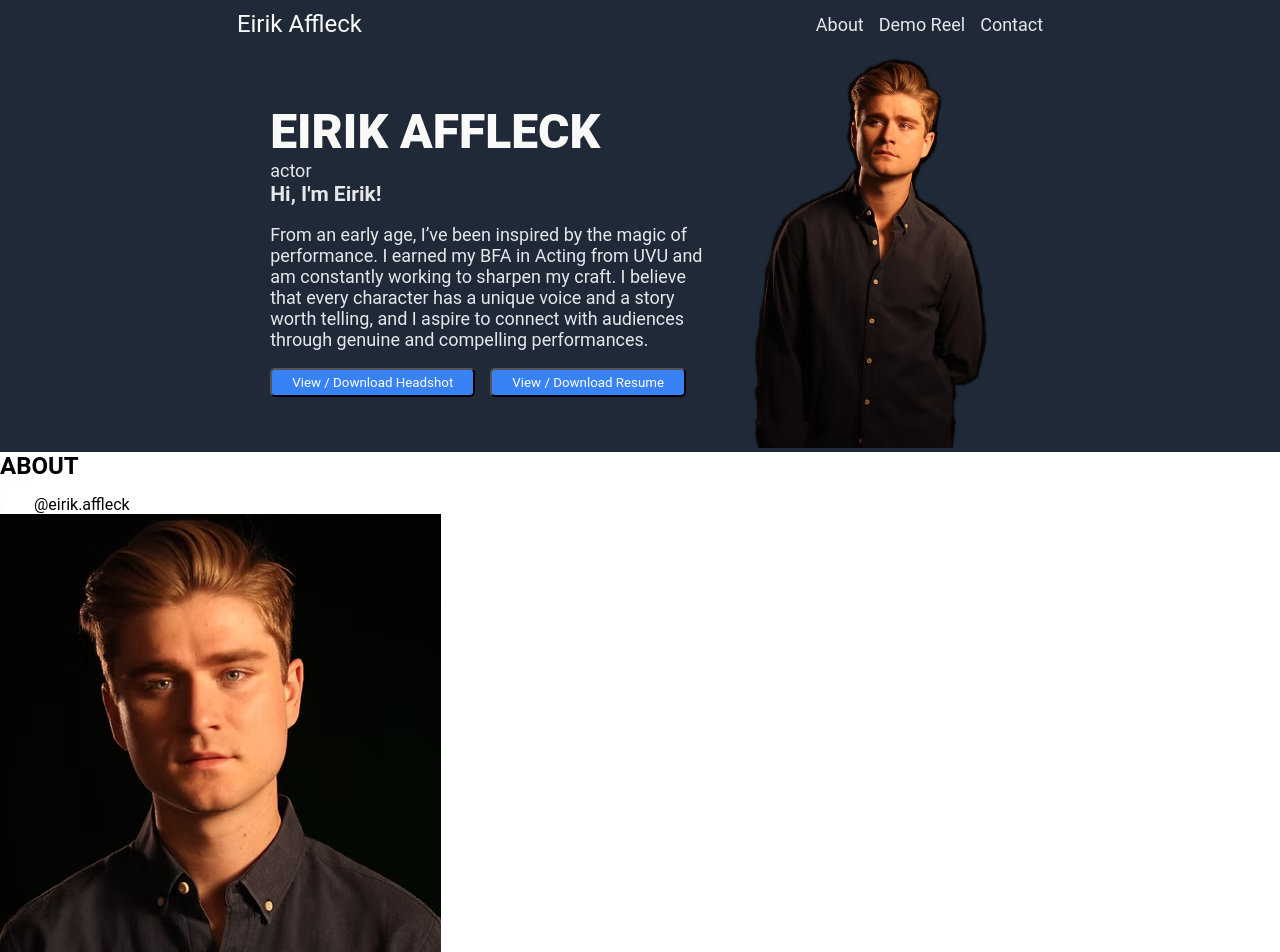
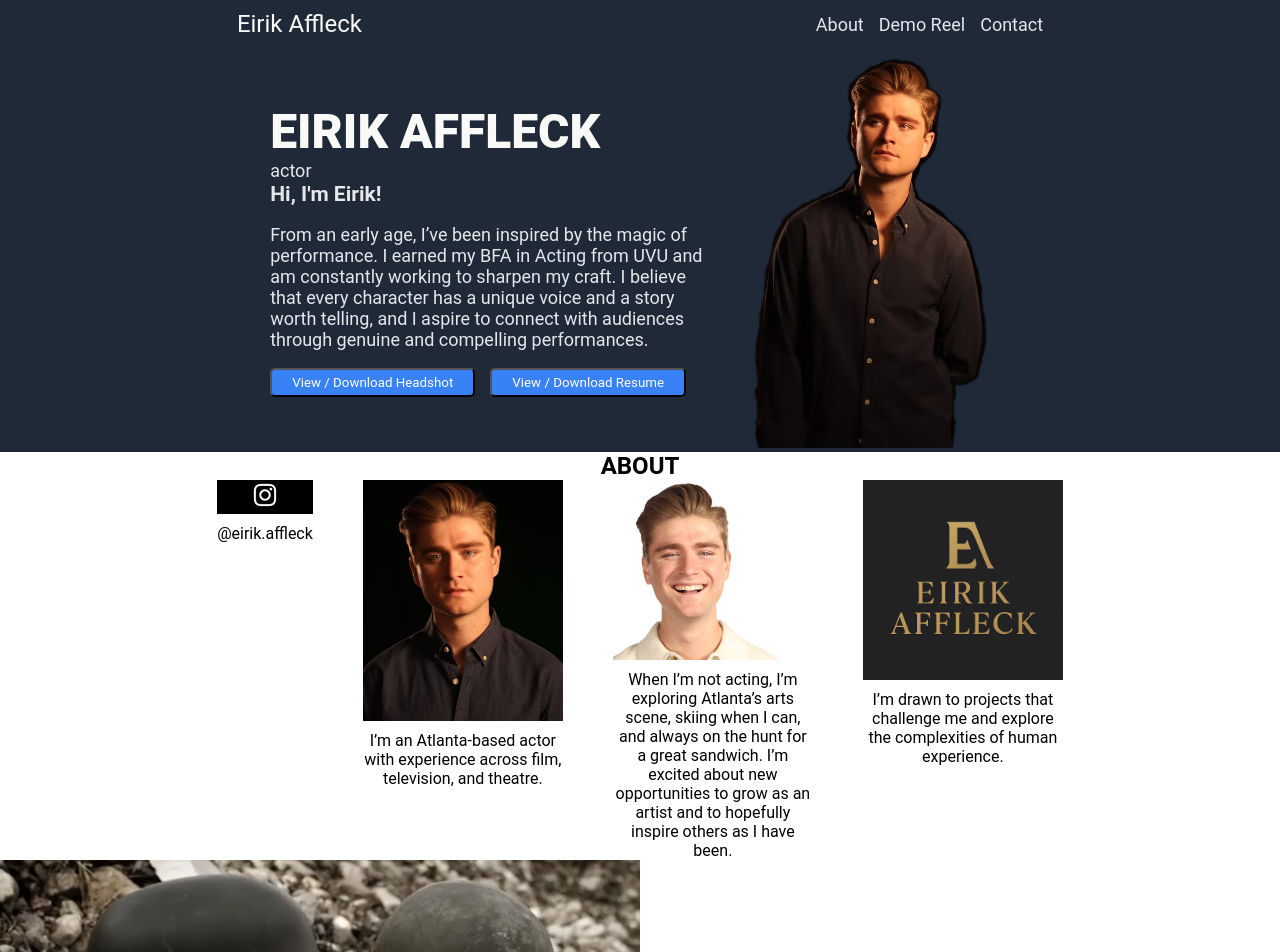
Before and after one commit to Happyest1000000/landing-page, a plain HTML site: page landing.html in a window 1280 px wide. Shown: the top 952 px of the page. Drawn offline with Linux system fonts and the light colour scheme.

Commit message:
Add flexbox properties to #about
Full-design.png includes a flexbox-centric layout for its title, boxes
and subtexts. This change brought the appearance of landing.html into
greater alignment with that appearance.

```diff
--- a/landing.css
+++ b/landing.css
@@ -88,3 +88,32 @@ button {
     color: #ffffff;
     padding: 5px 20px;
 }
+
+#about {
+    display: flex;
+    flex-direction: column;
+    align-items: center;
+    justify-content: center;
+}
+
+.boxes {
+    display: flex;
+    justify-content: center;
+    align-items: start;
+    gap: 50px;
+    flex: 1;
+}
+
+.box {
+    display: flex;
+    flex-direction: column;
+    flex: 1 1;
+    max-width: 200px;
+    gap: 10px;
+    text-align: center;
+}
+
+.instagram {
+    flex: 1 1;
+    background-color: #000000;
+}
--- a/landing.html
+++ b/landing.html
@@ -56,24 +56,29 @@
 
     <div id="about">
         <h2>ABOUT</h2>
-
+        <div class="boxes">
         <div class="box">
+            <div class="instagram">
             <img src="instagram-logo.avif" alt="The Instagram logo - a small white
             simplification of a Polaroid camera.">
+            </div>
             <text>@eirik.affleck</text>
 
         </div>
 
         <div class="box">
+
             <img src="bottom-Eirik-head.avif" alt="A pensive bust image of Eirik
             looking directly at the viewer. He is wearing a dark button-up shirt,
             and the lighting is soft with a dark background.">
+
             <text>I’m an Atlanta-based actor with experience across film,
                 television, and theatre.</text>
 
         </div>
 
         <div class="box">
+
             <img src="second-Eirik-head.avif" alt="An image of Eirik showing only
             the shoulders and head. He is wearing a green shirt and smiling.">
 
@@ -86,14 +91,16 @@
 
 
         <div class="box">
+
             <img src=Eirik-logo.png alt="Eirik Affleck logo consisting or a
-        letter A combined with a partial letter E." height="200px" width="200px">
+            letter A combined with a partial letter E." height="200px" width="200px">
+
         <text>I’m drawn
                 to projects that challenge me and explore the complexities of
                 human experience.</text>
 
         </div>
-
+        </div>
     </div>
 
     <div class="demo-reel">
```
